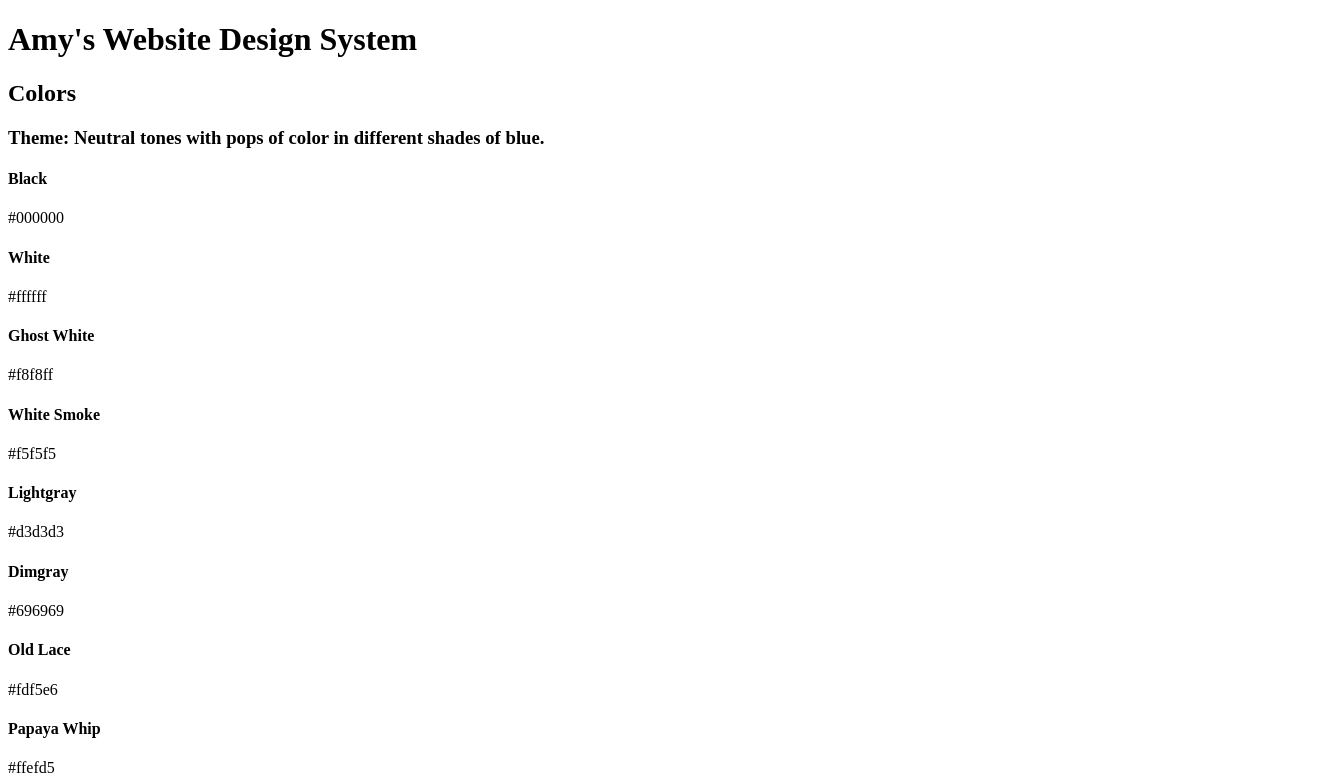
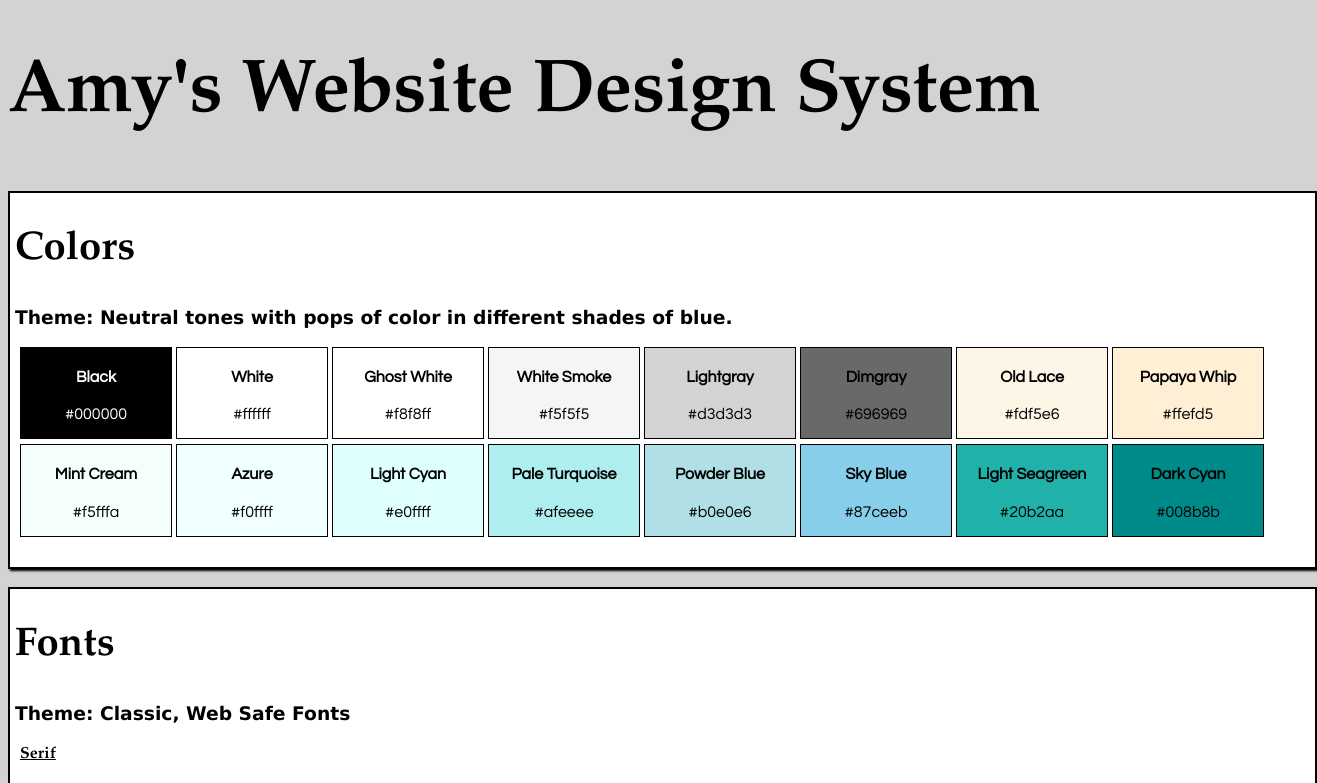
Before and after one commit to amyynw/amyynw.github.io, a plain HTML site: page website-design-system.html in a window 1280 px wide. Shown: the top 783 px of the page, 1317 px wide, since content can reach past the window. Drawn offline with Linux system fonts and the light colour scheme.

Commit message:
Update website-design-system.html
corrected CSS file link

```diff
--- a/website-design-system.html
+++ b/website-design-system.html
@@ -10,7 +10,7 @@ permalink: /website-design-system.html
     <meta charset="UTF-8">
     <meta name="viewport" content="width=device-width, initial-scale=1.0">
     <title>Amy's Website Design System</title>
-    <link rel="stylesheet" href="style.css">
+    <link rel="stylesheet" href="style-website-design-system.css">
 </head>
 <body>
     <h1 id="heading">Amy's Website Design System</h1>
```
